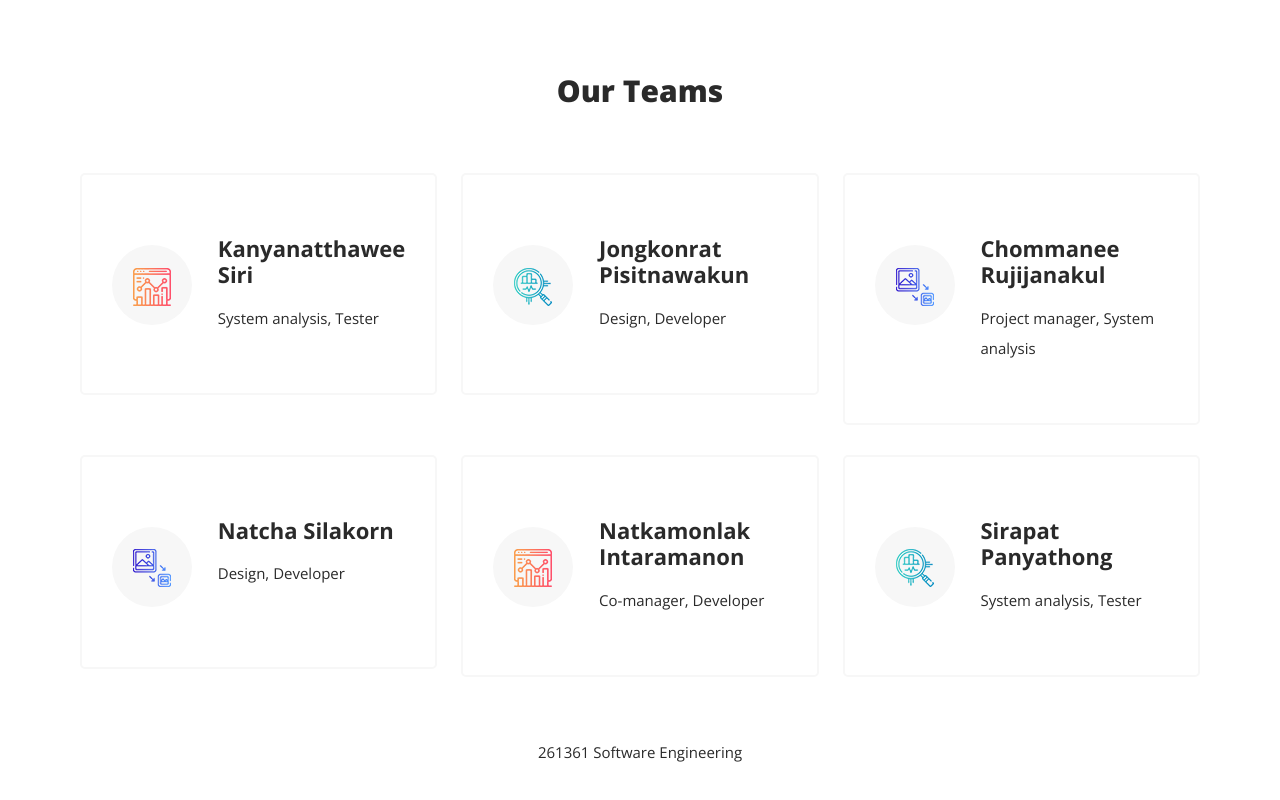
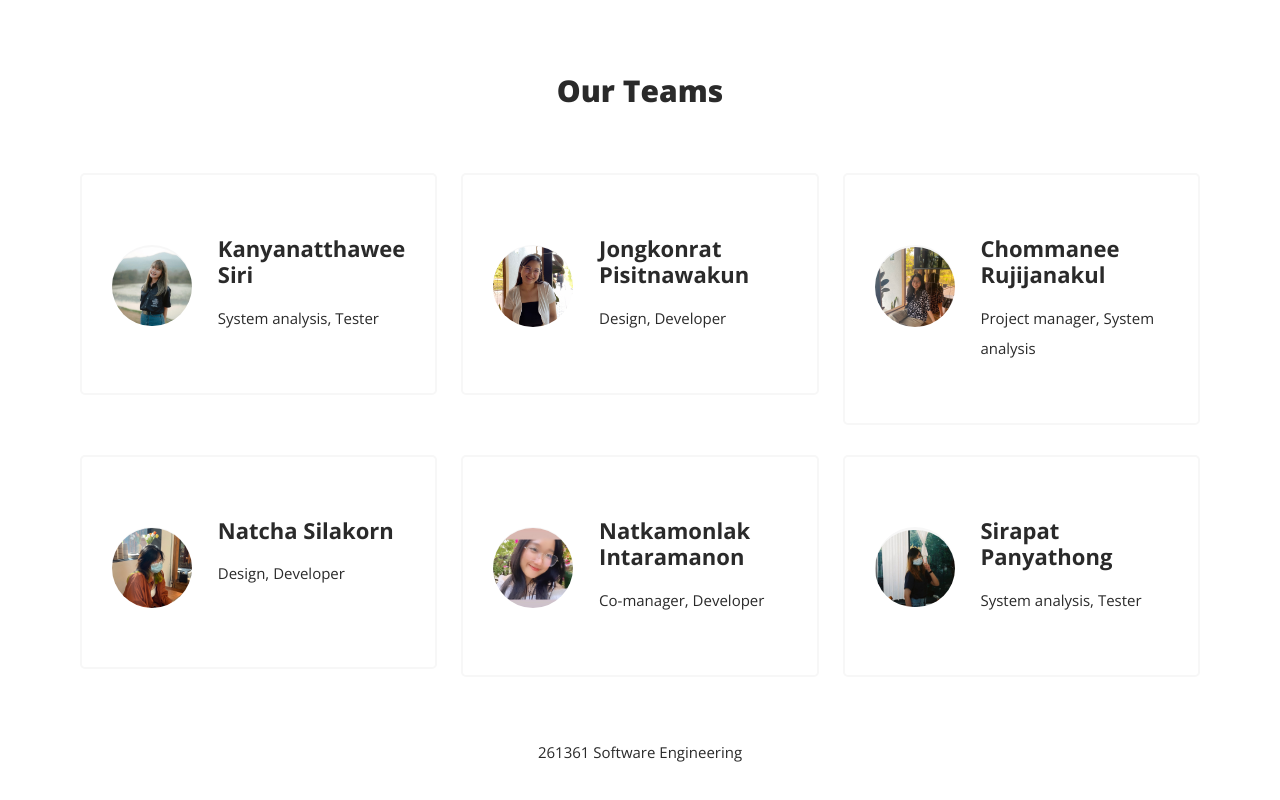
Before and after one commit to Jongkonrat/Project-361, a plain HTML site: page index.html in a window 1280 px wide. Shown: the part 1920-2720 px from the top of the page. Drawn offline with nearby package versions, Linux system fonts and the light colour scheme.

Commit message:
add img and edit css img

```diff
--- a/assets/css/templatemo-seo-dream.css
+++ b/assets/css/templatemo-seo-dream.css
@@ -1368,8 +1368,9 @@ Services Style
 }
 
 .service-item .icon img {
-    width: 38px;
-    height: 38px;
+    /* width: 38px;
+    height: 38px; */
+    border-radius: 999px;
 }
 
 .service-item h4 {
--- a/index.html
+++ b/index.html
@@ -230,7 +230,7 @@ https://templatemo.com/tm-563-seo-dream
             <div class="row">
               <div class="col-lg-4">
                 <div class="icon">
-                  <img src="assets/images/service-icon-01.png" alt="">
+                  <img src="assets/img/Smile.jpg" alt="">
                 </div>
               </div>
               <div class="col-lg-8">
@@ -247,7 +247,7 @@ https://templatemo.com/tm-563-seo-dream
             <div class="row">
               <div class="col-lg-4">
                 <div class="icon">
-                  <img src="assets/images/service-icon-02.png" alt="">
+                  <img src="assets/img/mm.jpg" alt="">
                 </div>
               </div>
               <div class="col-lg-8">
@@ -264,7 +264,7 @@ https://templatemo.com/tm-563-seo-dream
             <div class="row">
               <div class="col-lg-4">
                 <div class="icon">
-                  <img src="assets/images/service-icon-03.png" alt="">
+                  <img src="assets/img/Kob.jpg" alt="">
                 </div>
               </div>
               <div class="col-lg-8">
@@ -281,7 +281,7 @@ https://templatemo.com/tm-563-seo-dream
             <div class="row">
               <div class="col-lg-4">
                 <div class="icon">
-                  <img src="assets/images/service-icon-03.png" alt="">
+                  <img src="assets/img/Gift.jpg" alt="">
                 </div>
               </div>
               <div class="col-lg-8">
@@ -298,7 +298,7 @@ https://templatemo.com/tm-563-seo-dream
             <div class="row">
               <div class="col-lg-4">
                 <div class="icon">
-                  <img src="assets/images/service-icon-01.png" alt="">
+                  <img src="assets/img/Paint.jpg" alt="">
                 </div>
               </div>
               <div class="col-lg-8">
@@ -315,7 +315,7 @@ https://templatemo.com/tm-563-seo-dream
             <div class="row">
               <div class="col-lg-4">
                 <div class="icon">
-                  <img src="assets/images/service-icon-02.png" alt="">
+                  <img src="assets/img/Meen.jpg" alt="">
                 </div>
               </div>
               <div class="col-lg-8">
```
Also changed, not shown: assets/img/Gift.jpg (added), assets/img/Kob.jpg (added), assets/img/Meen.jpg (added), assets/img/Paint.jpg (added), assets/img/Smile.jpg (added), assets/img/mm.jpg (added), 3 other files.
